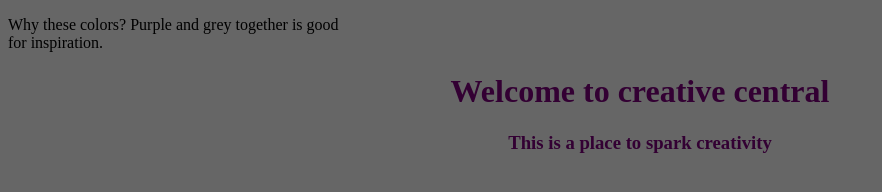
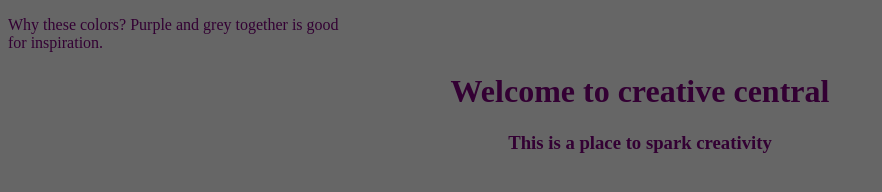
Before and after one commit to Leocarson/HappyCat234.github.io, a plain HTML site: page creative.html in a window 1280 px wide. Shown: the whole page, without its empty margins (0-882 px from the left). Drawn offline with nearby package versions, Linux system fonts and the light colour scheme.

Commit message:
Update creative.html

```diff
--- a/creative.html
+++ b/creative.html
@@ -7,6 +7,6 @@
     <script type='text/javascript' src='js/creative.js'></script>
   </head>
   <body>
-    <p>Why these colors? Purple and grey together is good<br>for inspiration.</p>
+    <p class = 'text'>Why these colors? Purple and grey together is good<br>for inspiration.</p>
   </body>
 </html>
```
